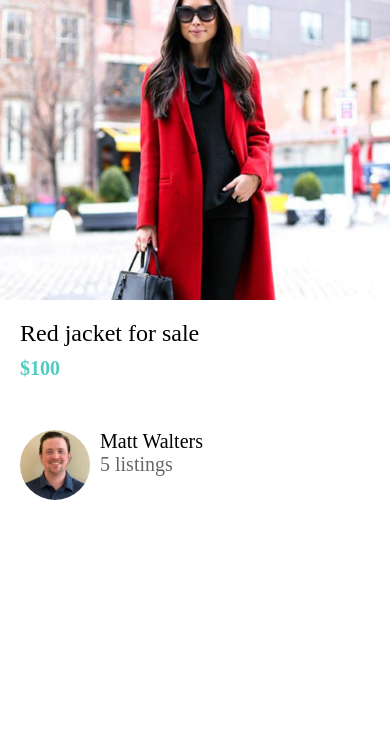
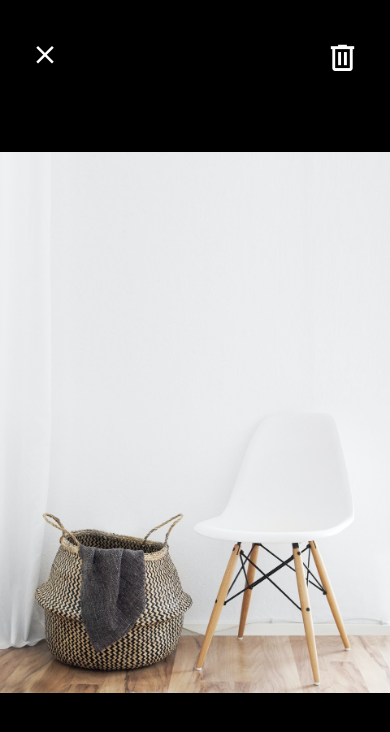
Before and after one commit to WaltersMatthew/DoneWithIt, a React Native app: screen / in a window 390 px wide. Shown: the top 732 px of the page. Built offline with nearby package versions, Linux system fonts and the light colour scheme.

Commit message:
update viewimagescreen with material icons

```diff
--- a/App.js
+++ b/App.js
@@ -1,8 +1,7 @@
 import React from "react";
 import { View } from "react-native";
 
-import Card from "./app/Components/Card";
-import ListingDetailsScreen from "./app/screens/ListingDetailsScreen";
+import ViewImageScreen from "./app/screens/ViewImageScreen";
 export default function App() {
-    return <ListingDetailsScreen />;
+    return <ViewImageScreen />;
 }
--- a/app/screens/ViewImageScreen.js
+++ b/app/screens/ViewImageScreen.js
@@ -1,13 +1,22 @@
 import React from "react";
 import { Image, StyleSheet, View } from "react-native";
+import { MaterialCommunityIcons } from "@expo/vector-icons";
 
 import colors from "../config/colors";
 
 function ViewImageScreen(props) {
     return (
         <View style={styles.container}>
-            <View style={styles.closeIcon}></View>
-            <View style={styles.deleteIcon}></View>
+            <View style={styles.closeIcon}>
+                <MaterialCommunityIcons name="close" color="white" size={30} />
+            </View>
+            <View style={styles.deleteIcon}>
+                <MaterialCommunityIcons
+                    name="trash-can-outline"
+                    color="white"
+                    size={35}
+                />
+            </View>
             <Image
                 resizeMode="contain"
                 style={styles.image}
@@ -19,21 +28,15 @@
 
 const styles = StyleSheet.create({
     closeIcon: {
-        height: 50,
-        width: 50,
-        backgroundColor: colors.primary,
         position: "absolute",
         top: 40,
         left: 30,
     },
     container: {
-        backgroundColor: colors.grey,
+        backgroundColor: colors.black,
         flex: 1,
     },
     deleteIcon: {
-        height: 50,
-        width: 50,
-        backgroundColor: colors.secondary,
         position: "absolute",
         top: 40,
         right: 30,
```
